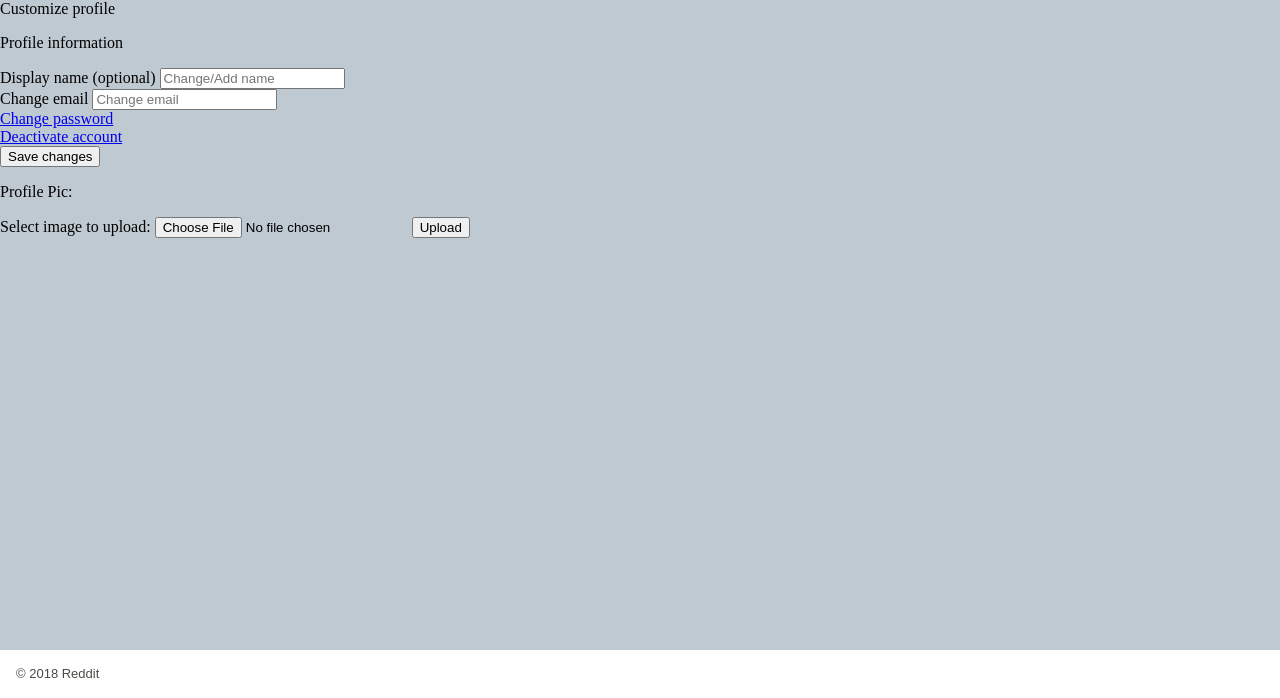
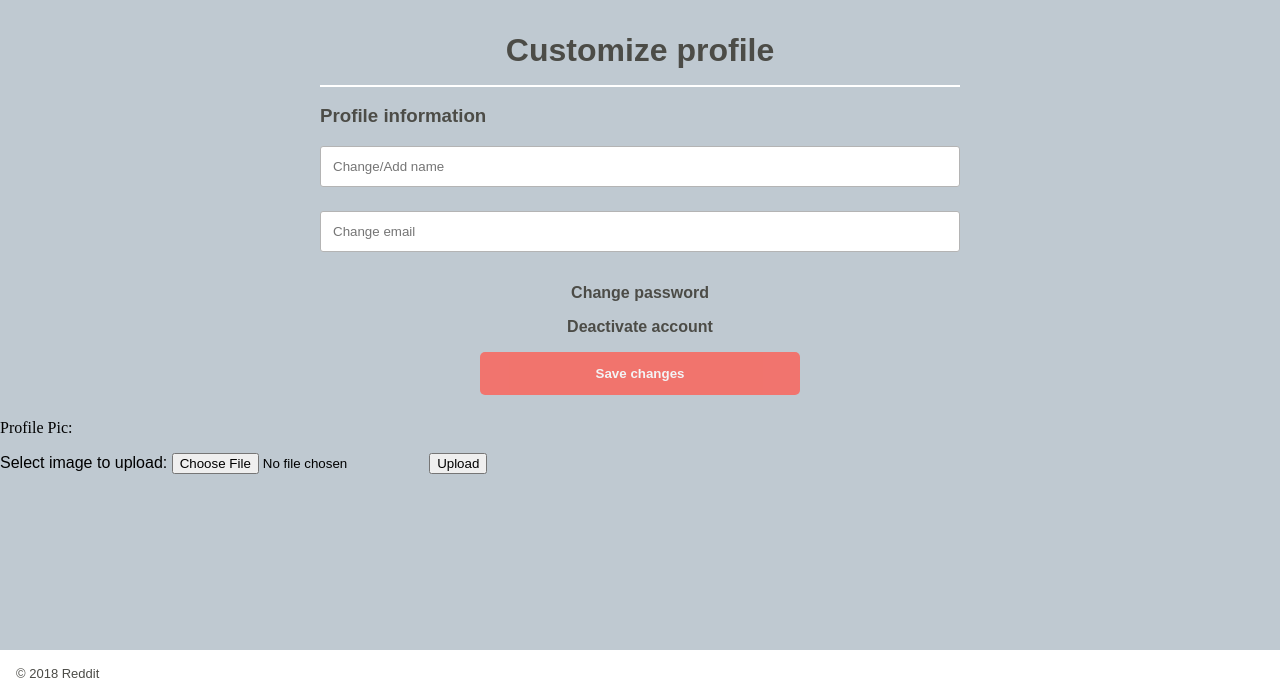
Before and after one commit to japp2015/FEUP-LTW, a PHP site: page /edit_profile.php in a window 1280 px wide. Shown: the part 102-800 px from the top of the page. Run offline with PHP 8.4, Linux system fonts and the light colour scheme; the visitor is signed in with stand-in values (Sample User, id 1); data comes from the database, SQL or seed files in the repository; both versions use the stored data as it was after the commit.

Commit message:
STILL working on css :construction:

```diff
--- a/action_comment.php
+++ b/action_comment.php
@@ -2,9 +2,10 @@
     include_once('database/connection.php');
     session_start();
 
+    $username=$_SESSION["username"];
     $post_id = $_GET['id'];
-    $username=$_SESSION["username"];
     $text=$_POST['Comment'];
+
     insertComment($post_id, $username, $text);
-    header('Location: single_post.php?id='.$post_id);
+    header('Location: single_post.php?id=' . $post_id);
 ?>
--- a/action_edit.php
+++ b/action_edit.php
@@ -6,8 +6,12 @@
     $password = $_SESSION['password'];
 
     $new_name = $_POST['fullname'];
-    $new_password = $_POST['password'];
     $new_email = $_POST['email'];
+
+    if (empty($new_email) && empty($new_name)) {
+        $error = "Please fill a field.";
+        header('Location: edit_profile.php?error=' . $error);
+    }
 
     /* Change email */
     if (!empty($new_email)) {
--- /dev/null
+++ b/css/profile.css
@@ -0,0 +1,98 @@
+/* ----- EDIT PROFILE ----- */
+
+form {
+    font-family: Arial, Helvetica, sans-serif;
+    background-color: #bfc9d1;
+    width: 50%;
+}
+
+.edit_profile {
+    text-align: center;
+}
+
+.edit_content {
+    display: inline-block;
+}
+
+.title_container {
+    text-align: center;
+    padding-top: 2em;
+    padding-bottom: 1em;
+}
+
+form h1 {
+    color: #4C4C47;
+    margin: 0;
+}
+
+hr {
+    border: 0.25px solid white;
+    margin: 0;
+}
+
+form h3 {
+    color: #4C4C47;
+}
+
+label {
+    color: #4C4C47;
+}
+
+input[type=text], input[type=password] {
+    width: 100%;
+    padding: 12px 12px;
+    display: inline-block;
+    border: 1px solid rgb(180, 180, 180);
+    border-radius: 3px 3px;
+    box-sizing: border-box;
+}
+
+.input_container {
+    padding-bottom: 1.5em;
+}
+
+form a {
+    text-decoration: none;
+    font-weight: bold;
+    color: #4C4C47;
+}
+
+.link_container {
+    padding: 0.5em;
+}
+
+form button {
+    background-color: #FE5F55;
+    color: white;
+    font-weight: bold;
+    padding: 14px 20px;
+    margin: 8px 0;
+    border: none;
+    border-radius: 5px;
+    width: 100%;
+    opacity: 0.8;
+}
+
+form button:hover {
+    opacity: 1;
+    cursor: pointer;
+}
+
+.button_container {
+    width: 50%;
+    margin: auto;
+}
+
+/* ----- CHANGE PASSWORD ----- */
+
+.change_password h3 {
+    text-align: center;
+}
+
+.change_password {
+    text-align: center;
+}
+
+.edit_profile h3 {
+    text-align: left;
+}
--- a/css/style.css
+++ b/css/style.css
@@ -81,7 +81,7 @@ section {
     border: none;
     opacity: 0.8;
     text-align: center;
-    width: 80%;
+    width: 70%;
 }
 
 #create_post button:hover {
@@ -95,7 +95,7 @@ section {
 
 #create_post p {
     font-family: Arial, Helvetica, sans-serif;
-    padding: 0 15px;
+    padding: 15px 15px;
     text-align: justify;
     text-justify: inter-word;
 }
--- a/edit_profile.php
+++ b/edit_profile.php
@@ -12,8 +12,10 @@
 
 <head>
     <meta name="viewport" content="width=device-width, initial-scale=1">
+    <title>Reddit</title>
     <link href="css/style.css" rel="stylesheet">
     <link href="css/layout.css" rel="stylesheet">
+    <link href="css/profile.css" rel="stylesheet">
 </head>
 
 <body>
@@ -22,32 +24,32 @@
 
     <div class="edit_profile">
         <form class="edit_content" action="action_edit.php" method="post">
-            <div class="input_container">
-                <span class="edit-profile-title">Customize profile</span>
+            <div class="title_container">
+                <h1><span class="edit-profile-title">Customize profile</span></h1>
             </div>
-
-            <p>Profile information</p>
+            <hr>
+            <h3>Profile information</h3>
 
             <div class="input_container">
-                <label>Display name (optional)</label>
+                <!--<label>Display name (optional)</label>-->
                 <input type="text" placeholder="Change/Add name" name="fullname">
             </div>
 
             <div class="input_container">
-                <label>Change email</label>
+                <!--<label>Change email</label>-->
                 <input type="text" placeholder="Change email" name="email">
             </div>
 
-            <div class="input_container">
+            <div class="link_container">
                 <a href="change_password.php">Change password</a>
             </div>
 
             <!--delete current user from database -->
-            <div class="input_container">
+            <div class="link_container">
                 <a href="delete_user.php">Deactivate account</a>
             </div>
 
-            <div class="input_container">
+            <div class="button_container">
                 <button type="submit">Save changes</button>
             </div>
         </form>
@@ -57,16 +59,14 @@
 
         <p>Profile Pic: </p>
         <form action="action_upload.php" method="post" enctype="multipart/form-data"> Select image to upload:
-              <input type="file" name="image">
-              <input type="submit" value="Upload">
+            <input type="file" name="image">
+            <input type="submit" value="Upload">
         </form>
 
     </div>
 
     <?php include_once('footer.php'); ?>
 
-    <?php include_once('footer.php'); ?>
-
 </body>
 
 </html>
--- a/login.php
+++ b/login.php
@@ -3,6 +3,7 @@
 
 <head>
     <meta name="viewport" content="width=device-width, initial-scale=1">
+    <title>Reddit</title>
     <link href="css/forms.css" rel="stylesheet">
 </head>
 
--- a/main.php
+++ b/main.php
@@ -11,6 +11,7 @@ $posts = $query->fetchAll(); ?>
 
 <head>
     <meta name="viewport" content="width=device-width, initial-scale=1">
+    <title>Reddit</title>
     <link href="css/style.css" rel="stylesheet">
     <link href="css/layout.css" rel="stylesheet">
     <script src="must_login.js" defer></script>
--- a/new_post.php
+++ b/new_post.php
@@ -8,6 +8,7 @@ session_start();
 
 <head>
     <meta name="viewport" content="width=device-width, initial-scale=1">
+    <title>Reddit</title>
     <link href="css/style.css" rel="stylesheet">
     <link href="css/layout.css" rel="stylesheet">
 </head>
```
Also changed, not shown: action_upload.php (+5 -7 lines), change_password.php (+14 -5 lines), css/forms.css (+7 -6 lines), signup.php (+5 -4 lines), single_post.php (+4 -7 lines), view_profile.php (+5 -8 lines), css/comments.css (added), css/posts.css (added), database.db, header.php (line endings or trailing spaces).
